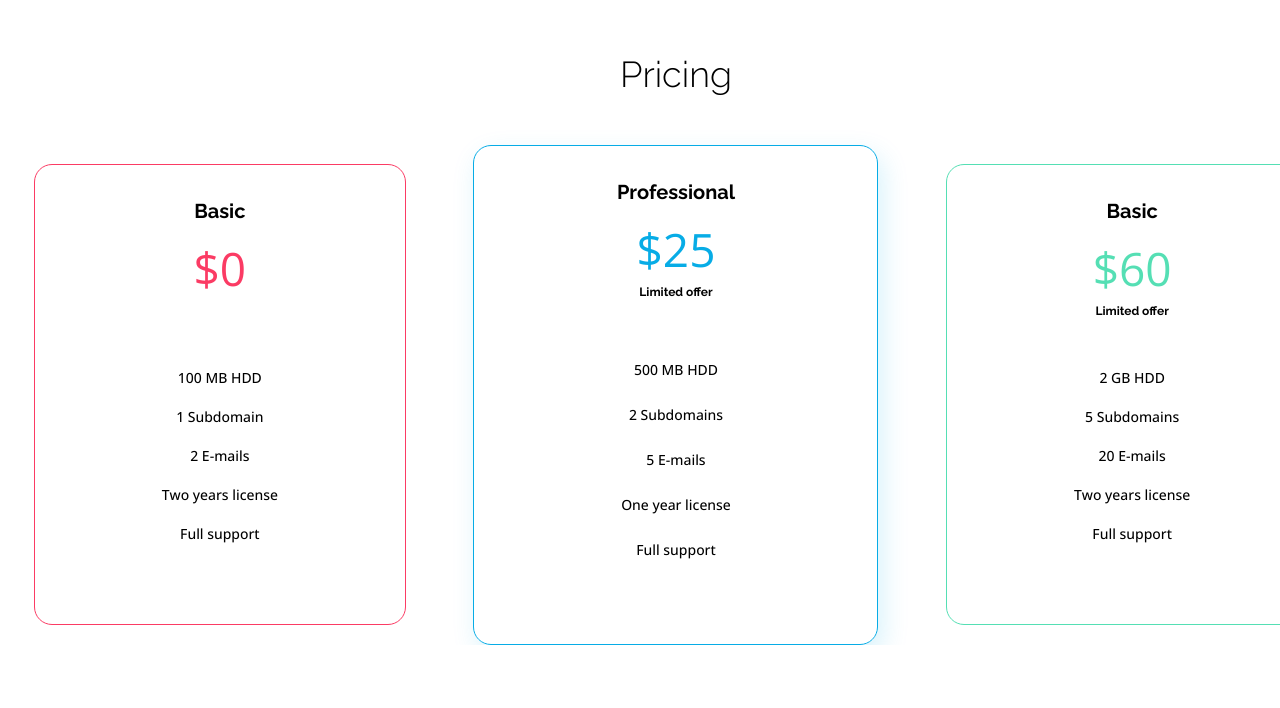
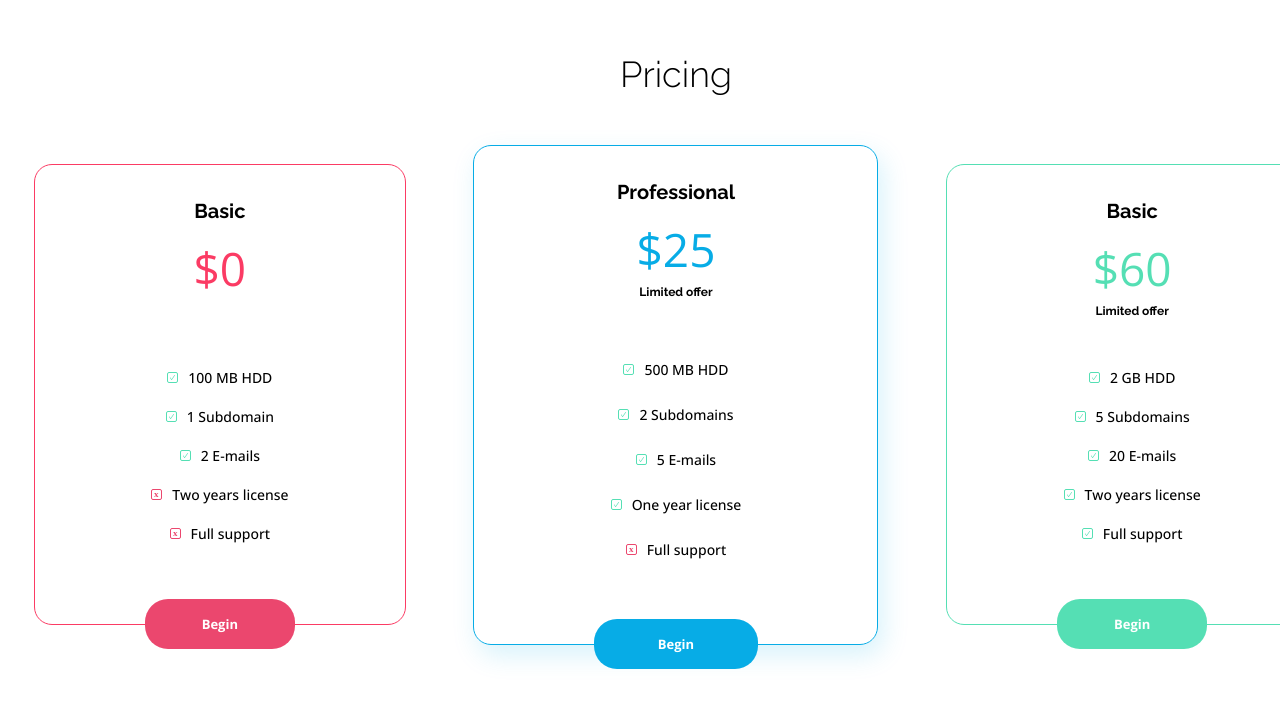
Before and after one commit to m3reck/best-buy, a plain HTML site: page index.html in a window 1280 px wide. Shown: the part 2727-3435 px from the top of the page. Before the commit the page ends 3372 px from the top, so only its background shows below. Drawn offline with nearby package versions, Linux system fonts and the light colour scheme.

Commit message:
exercise progress

```diff
--- a/index.html
+++ b/index.html
@@ -93,6 +93,7 @@
             <p>2 E-mails</p>
             <p>Two years license</p>
             <p>Full support</p>
+            <a href="#" class="red-button button">Begin</a>
         </div>
         <div class="pricing--box middle-blue">
             <h4>Professional</h4>
@@ -103,6 +104,7 @@
             <p>5 E-mails</p>
             <p>One year license</p>
             <p>Full support</p>
+            <a href="#" class="blue-button button">Begin</a>
         </div>
         <div class="pricing--box right-green">
             <h4>Basic</h4>
@@ -113,6 +115,7 @@
             <p>20 E-mails</p>
             <p>Two years license</p>
             <p>Full support</p>
+            <a href="#" class="green-button button">Begin</a>
         </div>
     </div>
 </section>
--- a/style/style.css
+++ b/style/style.css
@@ -309,6 +309,7 @@ section img{
     flex-wrap: wrap;
     justify-content: space-around;
     align-items: center;
+    margin-bottom: 155px;
 }
 .pricing--box{
     width: 372px;
@@ -318,6 +319,7 @@ section img{
     display: flex;
     flex-direction: column;
     align-items: center;
+    position: relative;
 }
 .pricing--box>h4{
     font-family: Raleway, sans-serif;
@@ -348,16 +350,17 @@ section img{
     margin-bottom: 69px;
     color: #FB3B64;
 }
-.middle-blue>h5{
-    color: #07ACE6;
+.left-red p:nth-of-type(1):before,
+.left-red p:nth-of-type(2):before,
+.left-red p:nth-of-type(3):before{
+    content: url(../images/Checkmark-1.svg);
+    padding-right: 10px;
 }
-.right-green>h5{
-    color: #55DFB4
+.left-red p:nth-of-type(4):before,
+.left-red p:nth-of-type(5):before{
+    content: url(../images/Close.svg);
+    padding-right: 10px;
 }
-.right-green{
-    border: 1px solid #55DFB4;
-}
-
 .middle-blue{
     width: 405px;
     height: 500px;
@@ -370,3 +373,57 @@ section img{
 .middle-blue p{
     margin-bottom: 26px;
 }
+
+.middle-blue>h5{
+    color: #07ACE6;
+}
+.middle-blue p:nth-of-type(1):before,
+.middle-blue p:nth-of-type(2):before,
+.middle-blue p:nth-of-type(3):before,
+.middle-blue p:nth-of-type(4):before{
+    content: url(../images/Checkmark-1.svg);
+    padding-right: 10px;
+}
+.middle-blue p:nth-of-type(5):before {
+    content: url(../images/Close.svg);
+    padding-right: 10px;
+}
+
+
+.right-green{
+    border: 1px solid #55DFB4;
+}
+.right-green>h5{
+    color: #55DFB4
+}
+.right-green p:nth-of-type(1):before,
+.right-green p:nth-of-type(2):before,
+.right-green p:nth-of-type(3):before,
+.right-green p:nth-of-type(4):before,
+.right-green p:nth-of-type(5):before{
+    content: url(../images/Checkmark-1.svg);
+    padding-right: 10px;
+}
+.button{
+    position: absolute;
+    font-family: "Open Sans", sans-serif;
+    font-size: 13px;
+    font-weight: 700;
+    color: white;
+    bottom: -25px;
+}
+.red-button{
+    background: #EB476E;
+    border-radius: 23px;
+    padding: 16px 57px;
+}
+.blue-button{
+    padding: 16px 64px;
+    background: #07ACE6;
+    border-radius: 23px;
+}
+.green-button{
+    border-radius: 23px;
+    padding: 16px 57px;
+    background: #55DFB4;
+}
```
